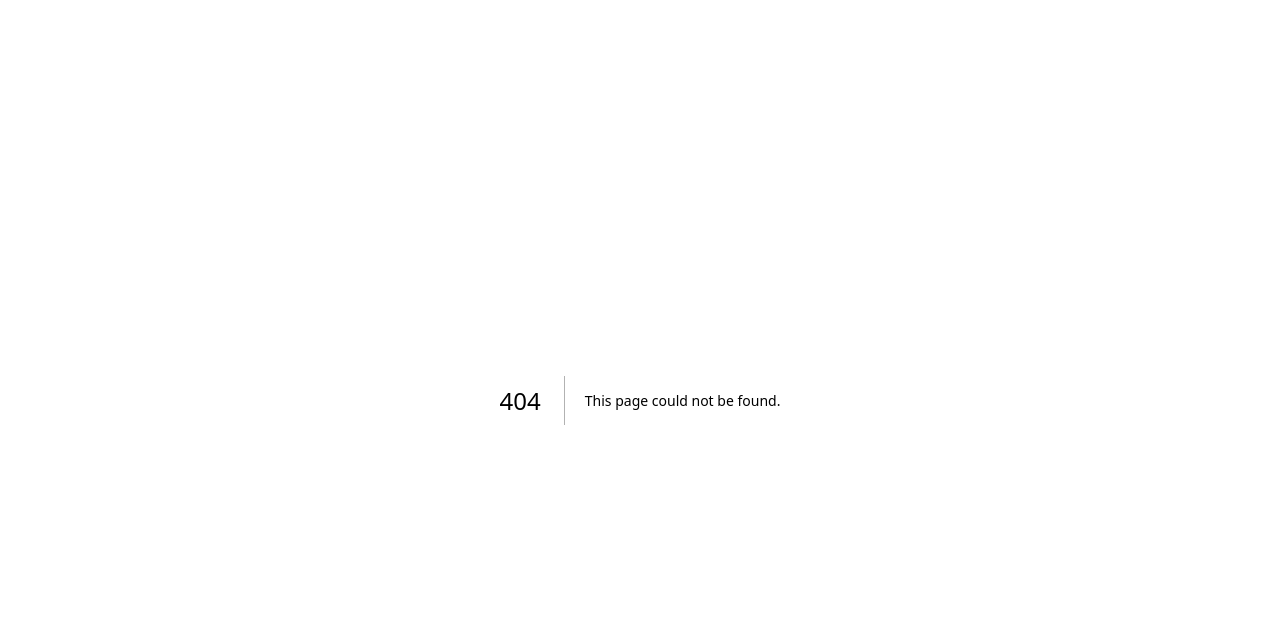
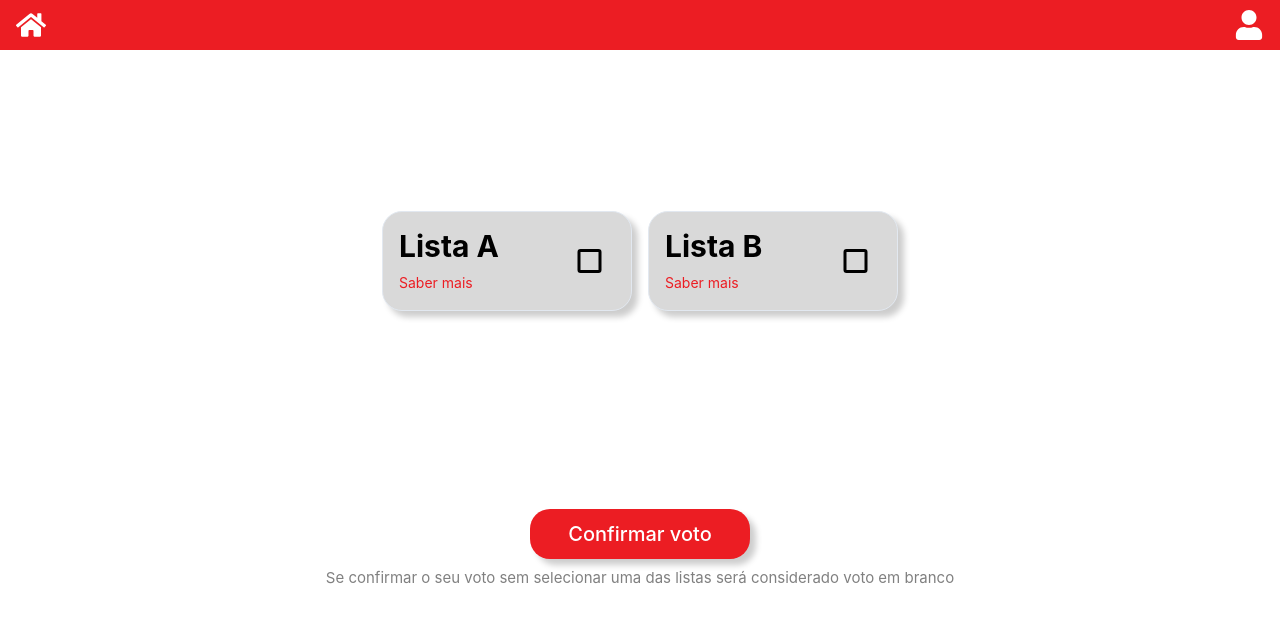
Before and after one commit to LOYA-Loya-Designs/apav-eleicoes, a Next.js app: page /vote in a window 1280 px wide. Before the commit this address had no page. Shown: the top 622 px of the page. Built offline with nearby package versions, Linux system fonts and the light colour scheme.

Commit message:
sou incrivel

```diff
--- /dev/null
+++ b/components/ConfirmationBox.js
@@ -0,0 +1,27 @@
+import { Box, Heading } from '@chakra-ui/react';
+import React from 'react';
+
+export default function ConfirmationBox({ label }) {
+  return (
+    <Box mt={4} textAlign="center">
+      <Box
+        bgColor="red"
+        borderRadius="20px"
+        width="220px"
+        height="50px"
+        boxShadow="6px 6px 6px rgba(0, 0, 0, 0.2)"
+        display="flex"
+        flexDirection="column"
+        alignItems="center"
+        justifyContent="center"
+        _hover={{
+          background: "click"
+        }}
+      >
+        <Heading fontWeight="medium" as="h3" fontSize="20px" whiteSpace="pre-line" color="white">
+          {label.replace(' e ', '\n')}
+        </Heading>
+      </Box>
+    </Box>
+  );
+}
--- /dev/null
+++ b/components/VotingOption.js
@@ -0,0 +1,45 @@
+import React from "react";
+import { Box, Checkbox, Text, Flex, Heading } from "@chakra-ui/react";
+import { FaTimes } from "react-icons/fa";
+
+const VotingOption = ({ label, onCheckBoxChange }) => {
+  return (
+    <Box>
+      <Flex
+        p={4}
+        borderWidth="1px"
+        borderRadius="20px"
+        alignItems="center"
+        width="250px"
+        mb={4}
+        gap="30px"
+        color="white"
+        variant="solid"
+        bgColor="#d9d9d9"
+        boxShadow="6px 6px 6px rgba(0, 0, 0, 0.2)"
+        height="100px"
+        justifyContent="space-between"
+      >
+        <Box>
+          <Heading as="h3" size="lg" mb={2} color="black">
+            {label}
+          </Heading>
+          <Text color="red" fontSize="sm">Saber mais</Text>
+        </Box>
+
+        <Box>
+          <Checkbox
+            onChange={(e) => onCheckBoxChange(e.target.checked)}
+            iconColor="red"
+            defaultIsChecked={false}
+            colorScheme="white"
+            borderColor="black" // Define a cor do rebordo
+            style={{ width: "30px", height: "30px", transform: "scale(1.5)", }} // Ajuste os valores conforme necessário
+          />
+        </Box>
+      </Flex>
+    </Box>
+  );
+};
+
+export default VotingOption;
--- a/package.json
+++ b/package.json
@@ -9,7 +9,7 @@
     "lint": "next lint"
   },
   "dependencies": {
-    "@chakra-ui/react": "^2.8.1",
+    "@chakra-ui/react": "^2.8.2",
     "@emotion/react": "^11.11.1",
     "@emotion/styled": "^11.11.0",
     "firebase": "^10.6.0",
@@ -17,7 +17,7 @@
     "next": "14.0.1",
     "react": "^18",
     "react-dom": "^18",
-    "react-icons": "^4.11.0"
+    "react-icons": "^4.12.0"
   },
   "devDependencies": {
     "@types/node": "^20",
--- a/pages/home.js
+++ b/pages/home.js
@@ -3,15 +3,17 @@ import { FaHome, FaSearch, FaUser } from 'react-icons/fa';
 import IconButton from '../components/IconButton';
 import Header from '../components/Header';
 import ProtectedRoute from '@/components/ProtectedRoute';
+import Router from 'next/router';
 
 export default function Home() {
+  const router = Router
   return (
     <>
       <ProtectedRoute>
         <Header user={undefined} iconSvg={undefined}></Header><Flex w="100vw" h="100vh" align="center" justify="center" bgColor="DEDEDE">
 
           <Flex mt={4} align="center" justify="center" gap="45px">
-            <IconButton icon={<FaHome />} onClick={() => console.log('Home button clicked')} label="VOTAR" />
+            <IconButton icon={<FaHome />} onClick={() => router.push("/vote")} label="VOTAR" />
             <IconButton icon={<FaSearch />} onClick={() => console.log('Search button clicked')} label="AJUDA" />
             <IconButton icon={<FaUser />} onClick={() => console.log('Profile button clicked')} label="AVISOS E INFORMAÇÕES LEGAIS" />
 
--- /dev/null
+++ b/pages/vote.js
@@ -0,0 +1,44 @@
+import React, { useState } from "react";
+import { Flex, HStack, Text } from "@chakra-ui/react";
+import VotingOption from "../components/VotingOption";
+import Header from "../components/Header";
+import ConfirmationBox from "../components/ConfirmationBox";
+
+export default function Vote() {
+  const [isChecked, setIsChecked] = useState(false);
+
+  const handleCheckBoxChange = (value) => {
+    setIsChecked(value);
+  };
+
+  return (
+    <>
+      <Header user={undefined} iconSvg={undefined}></Header>
+
+      <Flex
+        gap="150px"
+        w="100vw"
+        h="100vh"
+        align="center"
+        justify="center"
+        direction="column" // Alterando a direção para column
+        bgColor="DEDEDE"
+      >
+        <HStack spacing={4} align="center" justify="center" wrap="wrap">
+          <VotingOption label="Lista A" onCheckBoxChange={handleCheckBoxChange} />
+          <VotingOption label="Lista B" onCheckBoxChange={handleCheckBoxChange} />
+        </HStack>
+
+        {/* Movendo o ConfirmationBox para ficar abaixo dos VotingOptions */}
+        <Flex mt={4} direction="column" align="center" justify="center">
+          <ConfirmationBox label="Confirmar voto" />
+
+          {/* Adicionando a frase abaixo do ConfirmationBox */}
+          <Text mt={2} color="grey" fontSize="15px">
+            Se confirmar o seu voto sem selecionar uma das listas será considerado voto em branco
+          </Text>
+        </Flex>
+      </Flex>
+    </>
+  );
+}
```
Also changed, not shown: 1 other file (tests, documents, lock files or other folders).
